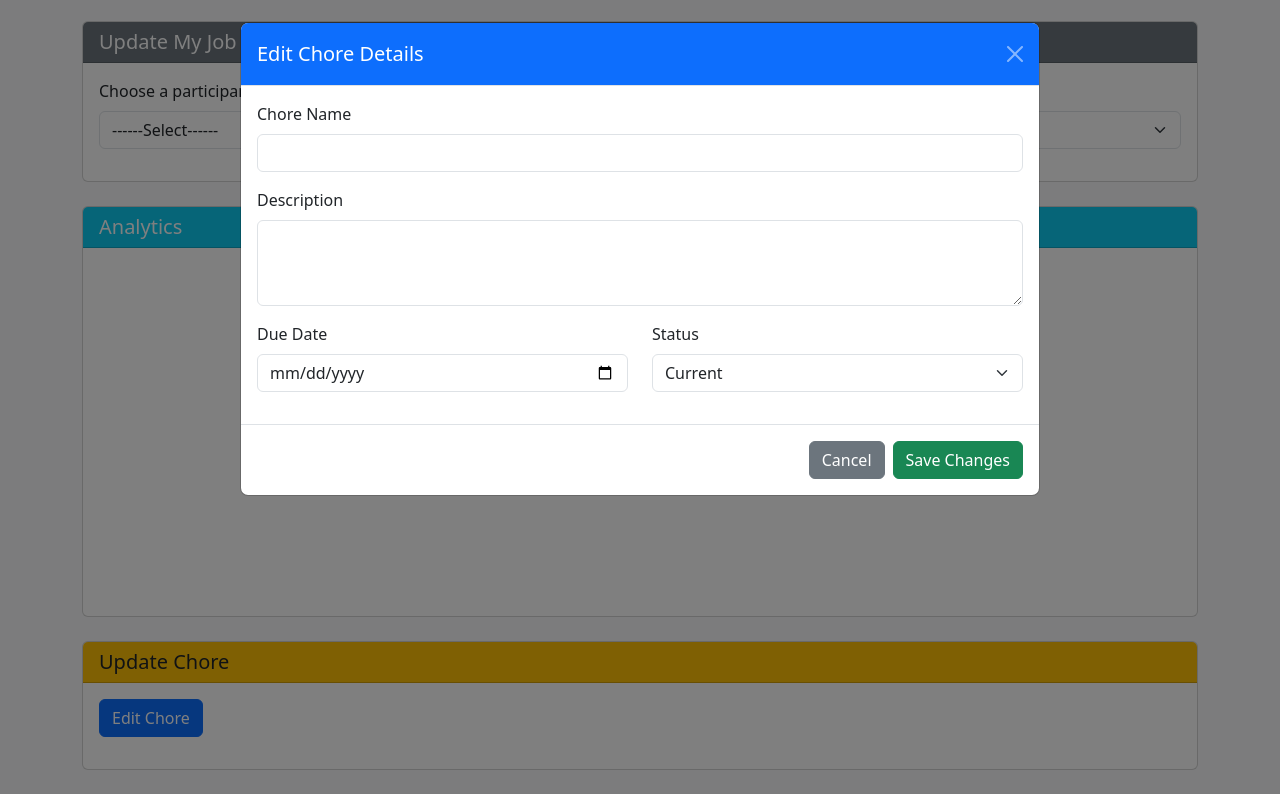
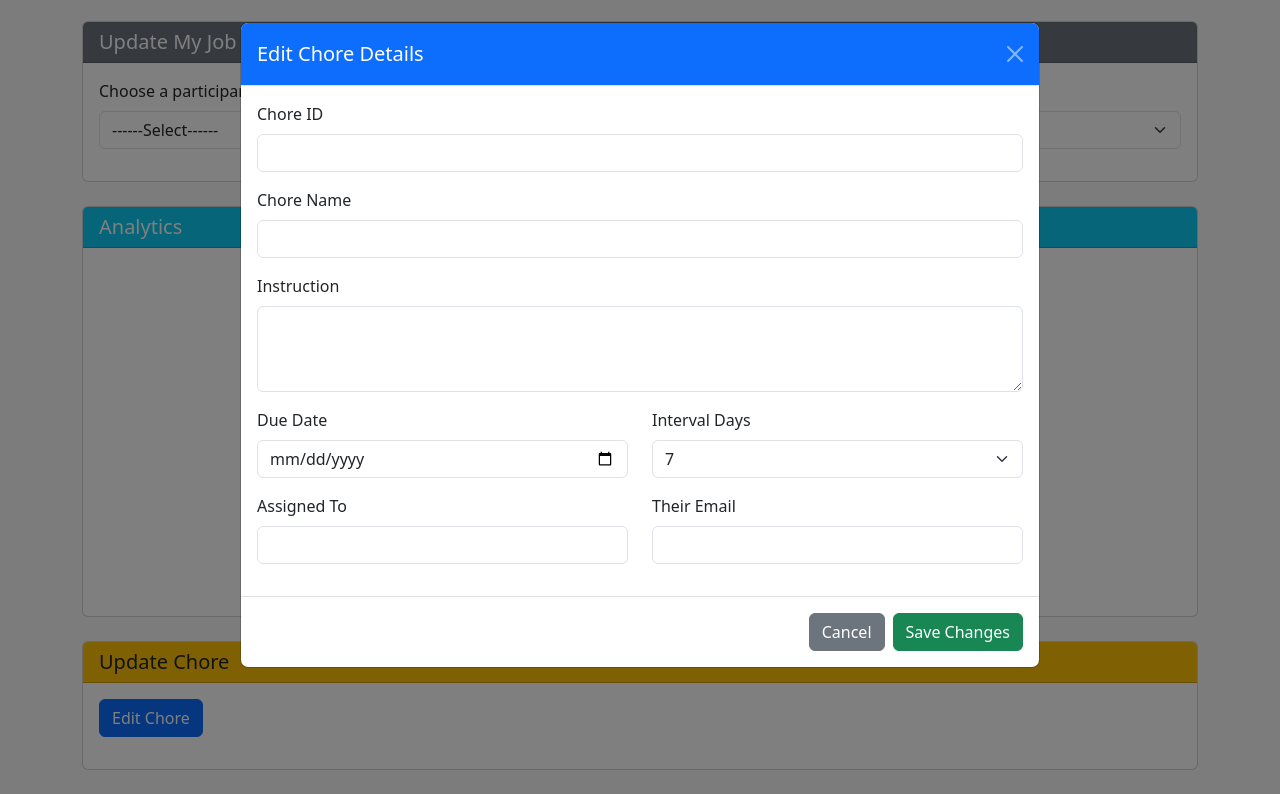
Before and after one commit to kamarkseit/project-chores, a plain HTML site: page index.html in a window 1280 px wide. Both pictures are taken after a click on the button "Edit Chore". Shown: the part 291-1085 px from the top of the page. Drawn offline with nearby package versions, Linux system fonts and the light colour scheme.

Commit message:
Changing modal box html

```diff
--- a/index.html
+++ b/index.html
@@ -131,12 +131,16 @@
                             <div class="modal-body">
                                 <form id="updateChoreForm">
                                     <div class="mb-3">
+                                        <label for="choreId" class="form-label">Chore ID</label>
+                                        <input type="text" class="form-control" id="choreId" required>
+                                    </div>
+                                    <div class="mb-3">
                                         <label for="choreName" class="form-label">Chore Name</label>
                                         <input type="text" class="form-control" id="choreName" required>
                                     </div>
                                     <div class="mb-3">
-                                        <label for="choreDesc" class="form-label">Description</label>
-                                        <textarea class="form-control" id="choreDesc" rows="3"></textarea>
+                                        <label for="choreInstr" class="form-label">Instruction</label>
+                                        <textarea class="form-control" id="choreInstr" rows="3"></textarea>
                                     </div>
                                     <div class="row">
                                         <div class="col-md-6 mb-3">
@@ -144,11 +148,28 @@
                                             <input type="date" class="form-control" id="dueDate">
                                         </div>
                                         <div class="col-md-6 mb-3">
-                                            <label for="status" class="form-label">Status</label>
-                                            <select class="form-select" id="status">
-                                                <option value="current">Current</option>
-                                                <option value="completed">Completed</option>
+                                            <label for="interval" class="form-label">Interval Days</label>
+                                            <select class="form-select" id="interval">
+                                                <option value="7">7</option>
+                                                <option value="14">14</option>
+                                                <option value="21">21</option>
+                                                <option value="28">28</option>
+                                                <option value="60">60</option>
+                                                <option value="90">90</option>
+                                                <option value="120">120</option>
+                                                <option value="180">180</option>
+                                                <option value="360">360</option>
                                             </select>
+                                        </div>
+                                    </div>
+                                    <div class="row">
+                                        <div class="col-md-6 mb-3">
+                                            <label for="assignedTo" class="form-label">Assigned To</label>
+                                            <input type="text" class="form-control" id="assignedTo" required>
+                                        </div>
+                                        <div class="col-md-6 mb-3">
+                                            <label for="theirEmail" class="form-label">Their Email</label>
+                                            <input type="text" class="form-control" id="theirEmail" required>
                                         </div>
                                     </div>
                                     <input type="hidden" id="choreId">
```
